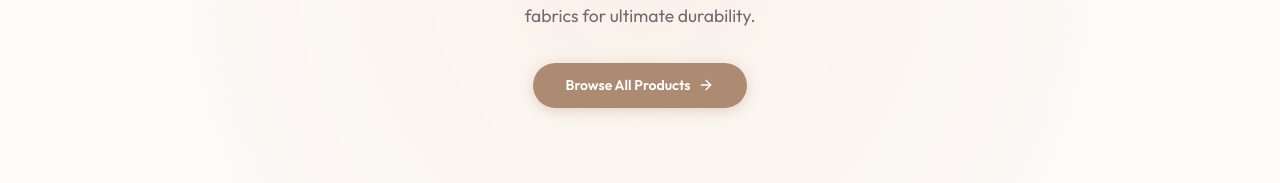
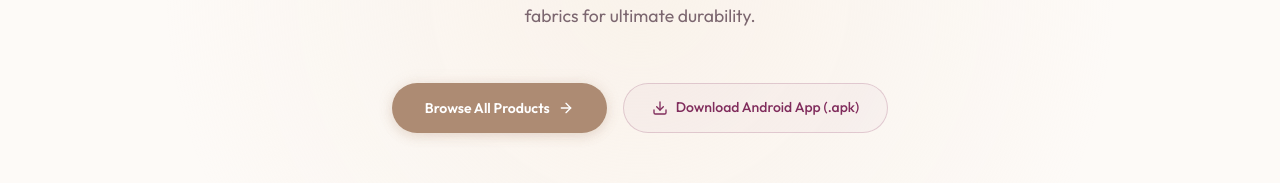
Before and after one commit to Preet1405/PIK, a React (Vite) app: page / in a window 1280 px wide. Shown: the part 306-489 px from the top of the page. Built offline with nearby package versions, Linux system fonts and the light colour scheme; no server answers; a web font is replaced by a local one.

Commit message:
feat: added Android Capacitor project, PWA manifest, and app installation metadata for PIK BAGS AND COVERS

```diff
--- /dev/null
+++ b/capacitor.config.json
@@ -0,0 +1,5 @@
+{
+  "appId": "com.sachinnov.pikbags",
+  "appName": "PIK BAGS AND COVERS",
+  "webDir": "dist"
+}
--- a/index.html
+++ b/index.html
@@ -13,6 +13,8 @@
     <!-- Favicon & Apple Touch Icon (Site Logo) -->
     <link rel="icon" type="image/jpeg" href="/logo.jpg" />
     <link rel="apple-touch-icon" href="/logo.jpg" />
+    <link rel="manifest" href="/manifest.json" />
+    <meta name="theme-color" content="#0a0a0c" />
 
     <!-- OpenGraph / Social / iCloud Tab Preview (Brand Logo) -->
     <meta property="og:type" content="website" />
--- a/package.json
+++ b/package.json
@@ -10,12 +10,15 @@
     "preview": "vite preview"
   },
   "dependencies": {
+    "@capacitor/android": "^8.4.2",
+    "@capacitor/core": "^8.4.2",
     "lodash.debounce": "^4.0.8",
     "lucide-react": "^1.18.0",
     "react": "^19.2.6",
     "react-dom": "^19.2.6"
   },
   "devDependencies": {
+    "@capacitor/cli": "^8.4.2",
     "@eslint/js": "^10.0.1",
     "@types/react": "^19.2.14",
     "@types/react-dom": "^19.2.3",
--- a/src/components/Hero.jsx
+++ b/src/components/Hero.jsx
@@ -1,7 +1,6 @@
 import React, { useContext } from 'react';
 import { StoreContext } from '../context/StoreContext';
-import { ArrowRight } from 'lucide-react';
-import logoImg from '../assets/logo.jpg';
+import { ArrowRight, Download } from 'lucide-react';
 
 export default function Hero() {
   const { settings } = useContext(StoreContext);
@@ -20,10 +19,21 @@ export default function Hero() {
         {settings.description ||
           'Browse our curated collection and order directly via WhatsApp for a personal shopping experience.'}
       </p>
-      <button className="btn btn-primary" onClick={scrollToCatalog} style={{ borderRadius: 'var(--radius-full)', padding: '0.8rem 2rem' }}>
-        <span>Browse All Products</span>
-        <ArrowRight size={16} />
-      </button>
+      <div style={{ display: 'flex', gap: '1rem', flexWrap: 'wrap', justifyContent: 'center', marginTop: '1.25rem' }}>
+        <button className="btn btn-primary" onClick={scrollToCatalog} style={{ borderRadius: 'var(--radius-full)', padding: '0.8rem 2rem' }}>
+          <span>Browse All Products</span>
+          <ArrowRight size={16} />
+        </button>
+        <a
+          href="/pik-bags-and-covers.apk"
+          download="PIK_BAGS_AND_COVERS.apk"
+          className="btn btn-secondary"
+          style={{ borderRadius: 'var(--radius-full)', padding: '0.8rem 1.75rem', gap: '0.5rem', textDecoration: 'none', display: 'inline-flex', alignItems: 'center' }}
+        >
+          <Download size={16} />
+          <span>Download Android App (.apk)</span>
+        </a>
+      </div>
     </section>
   );
 }
```
Also changed, not shown: public/manifest.json (added), 54 other files (tests, documents, lock files or other folders).
